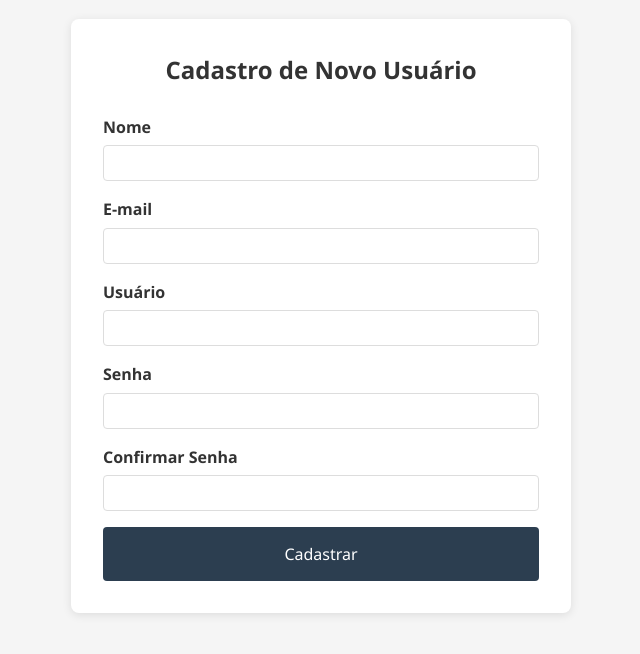
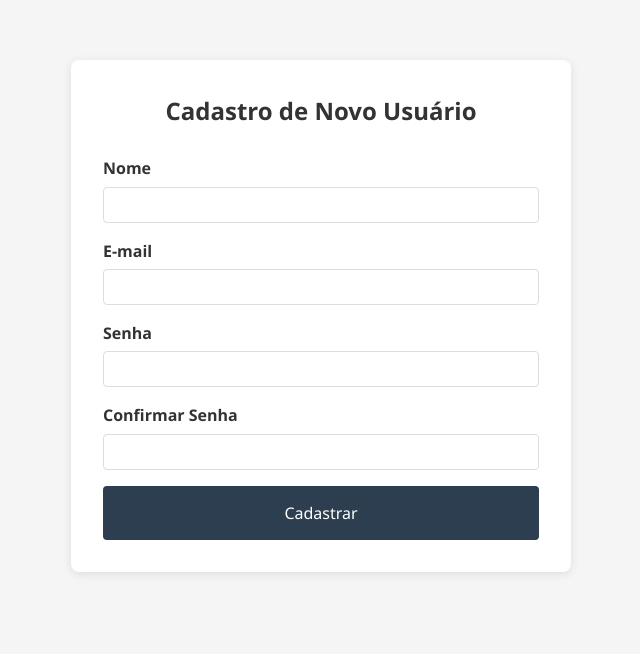
Before and after one commit to fershibli/dif-cursos, a website: page public/cadastro.html in a window 1280 px wide. Shown: the part 124-778 px from the top of the page, without its empty margins (319-959 px from the left). Drawn offline with Linux system fonts and the light colour scheme.

Commit message:
fix(cadastro.html): improve indentation and formatting for better readability

```diff
--- a/public/cadastro.html
+++ b/public/cadastro.html
@@ -23,11 +23,6 @@
           </div>
 
           <div class="form-group">
-                        <label for="usuario">Usuário</label>
-                        <input type="text" id="usuario" required />
-                    </div>
-
-                    <div class="form-group">
             <label for="senha">Senha</label>
             <input type="password" id="senha" required />
           </div>
@@ -37,11 +32,12 @@
             <input type="password" id="confirmar-senha" required />
           </div>
 
-                    <button type="submit" class="btn-register">
-                        Cadastrar
-                    </button>
+          <button type="submit" class="btn-register">Cadastrar</button>
         </form>
       </div>
     </div>
+
+    <script src="apiClient.js"></script>
+    <script src="cadastro.js"></script>
   </body>
 </html>
```
Lines whose indentation alone changed are shown as unchanged.
